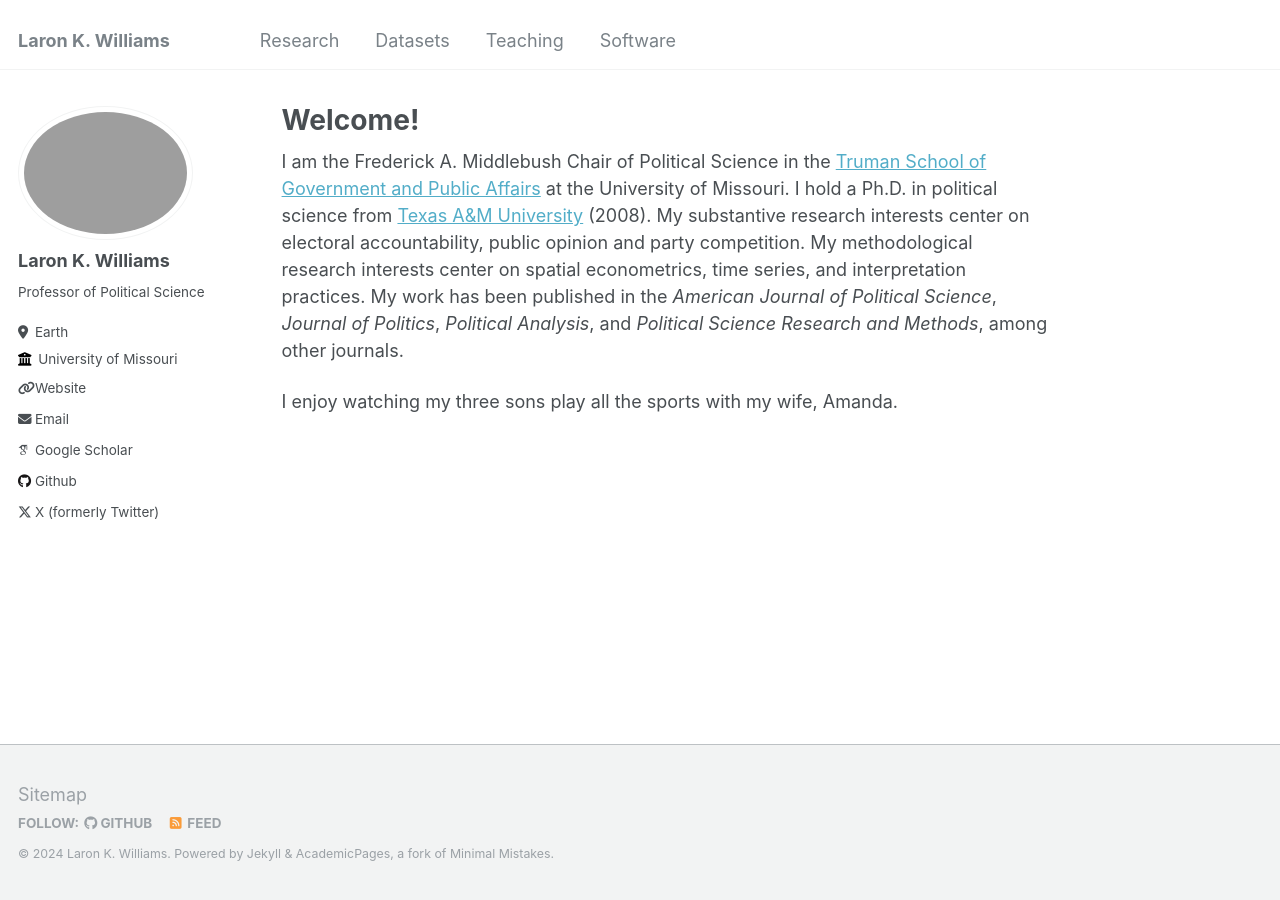
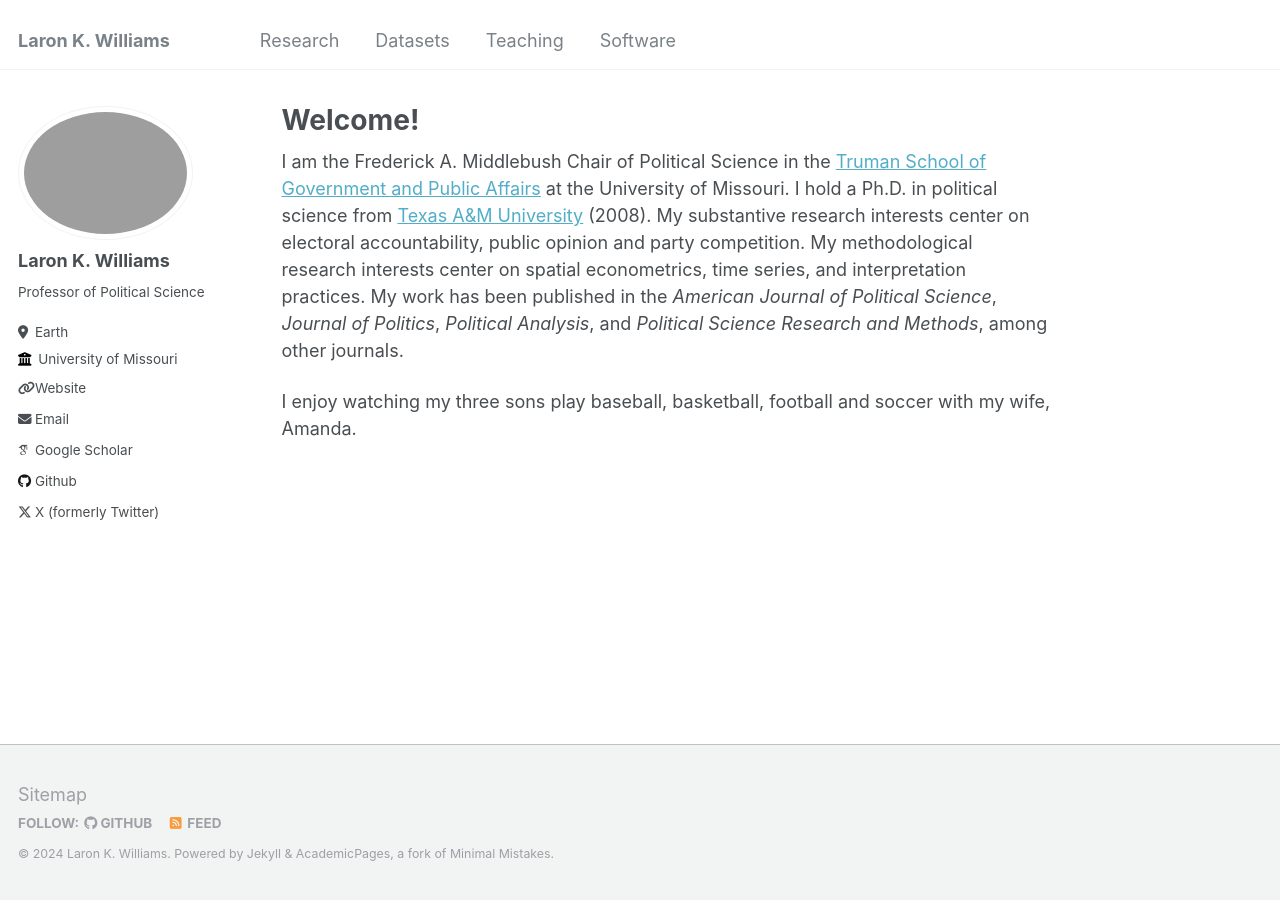
Before and after one commit to williamslaro/williamslaro.github.io, a Jekyll site: the page built from _pages/about.md, in a window 1280 px wide. Built offline with Jekyll 4.4.1, drawn with Linux system fonts in a browser that asks for light colours; some web fonts are replaced.

Commit message:
Update about.md

```diff
--- a/_pages/about.md
+++ b/_pages/about.md
@@ -9,4 +9,4 @@ redirect_from:
 
 I am the Frederick A. Middlebush Chair of Political Science in the [Truman School of Government and Public Affairs](https://truman.missouri.edu) at the University of Missouri. I hold a Ph.D. in political science from [Texas A&M University](https://bush.tamu.edu) (2008).  My substantive research interests center on electoral accountability, public opinion and party competition.  My methodological research interests center on spatial econometrics, time series, and interpretation practices.  My work has been published in the *American Journal of Political Science*, *Journal of Politics*, *Political Analysis*, and *Political Science Research and Methods*, among other journals.
 
-I enjoy watching my three sons play all the sports with my wife, Amanda.
+I enjoy watching my three sons play baseball, basketball, football and soccer with my wife, Amanda.
```
